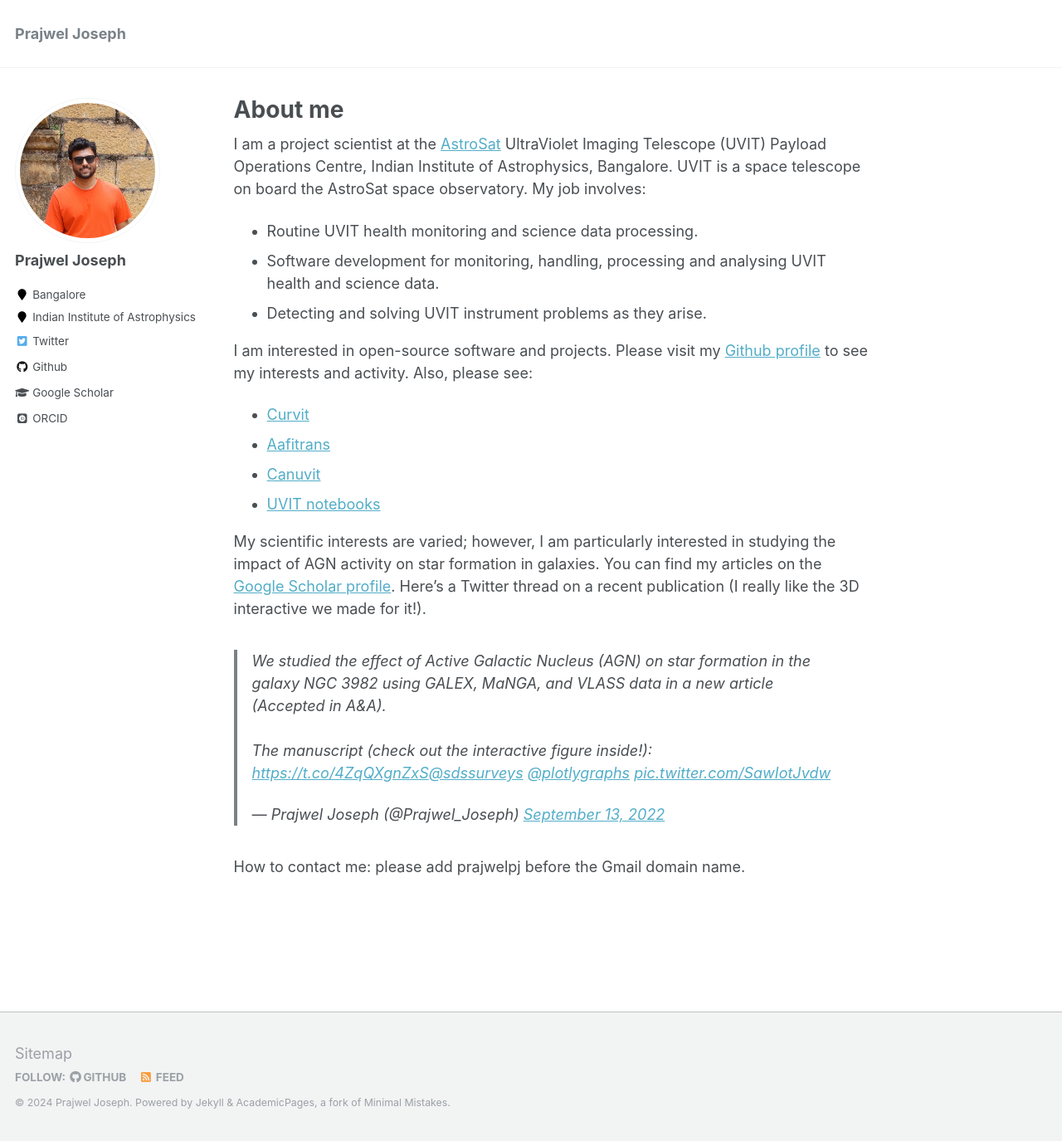
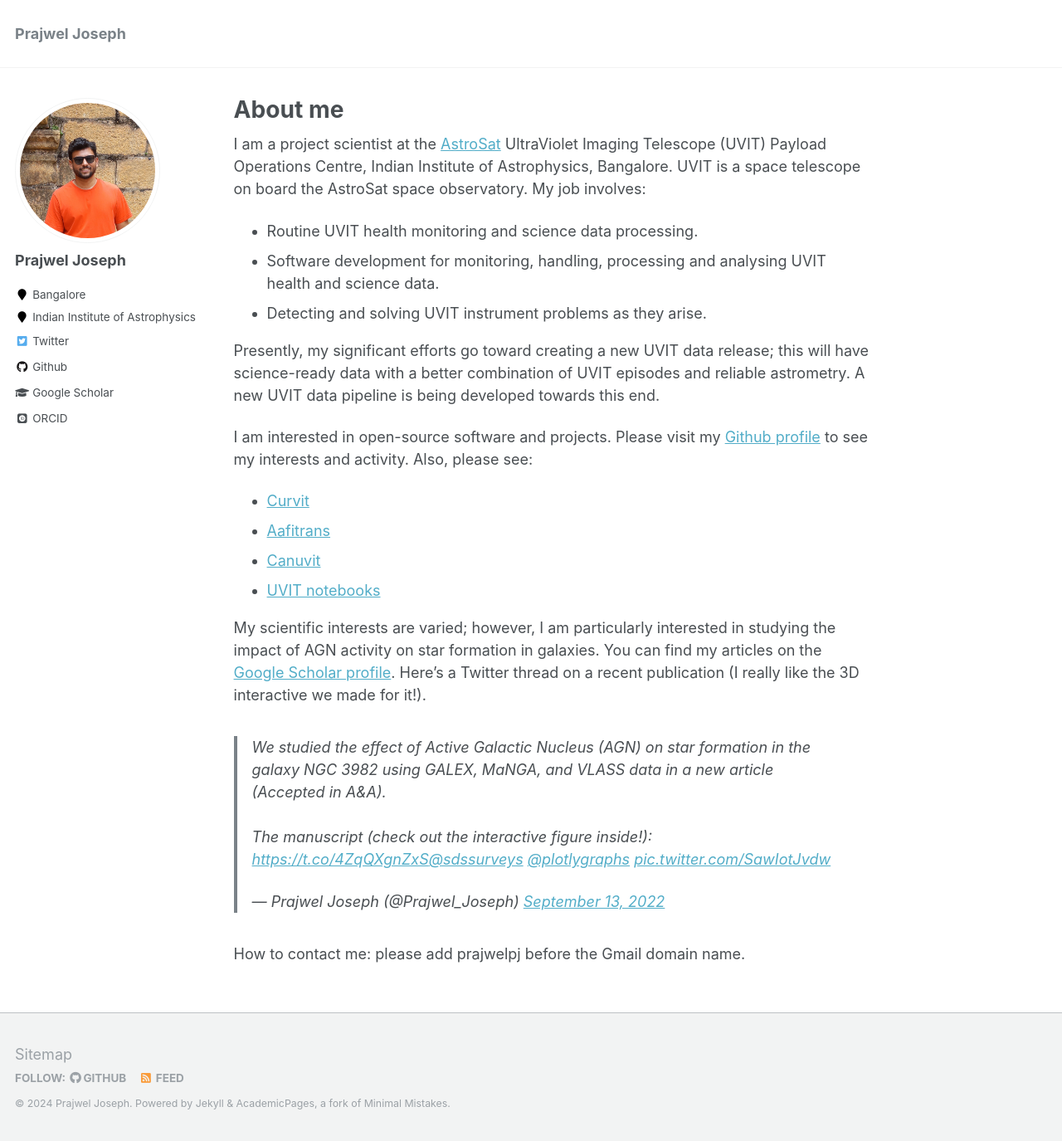
Before and after one commit to prajwel/prajwel.github.io, a Jekyll site: the page built from _pages/about.md, in a window 1280 px wide and 1375 px high. Shown: the whole window at 83% size. Built offline with Jekyll 4.4.1, drawn with Linux system fonts in a browser that asks for light colours; some web fonts are replaced; comment, search, counter and statistics services are not loaded.

Commit message:
About me updated.

```diff
--- a/_pages/about.md
+++ b/_pages/about.md
@@ -13,6 +13,8 @@ I am a project scientist at the <a href="https://en.wikipedia.org/wiki/AstroSat"
 * Software development for monitoring, handling, processing and analysing UVIT health and science data.
 * Detecting and solving UVIT instrument problems as they arise.
 
+Presently, my significant efforts go toward creating a new UVIT data release; this will have science-ready data with a better combination of UVIT episodes and reliable astrometry. A new UVIT data pipeline is being developed towards this end.
+
 I am interested in open-source software and projects. Please visit my <a href="https://github.com/prajwel">Github profile</a> to see my interests and activity. Also, please see:
 * <a href="https://github.com/prajwel/curvit">Curvit</a>
 * <a href="https://github.com/prajwel/aafitrans">Aafitrans</a>
```
